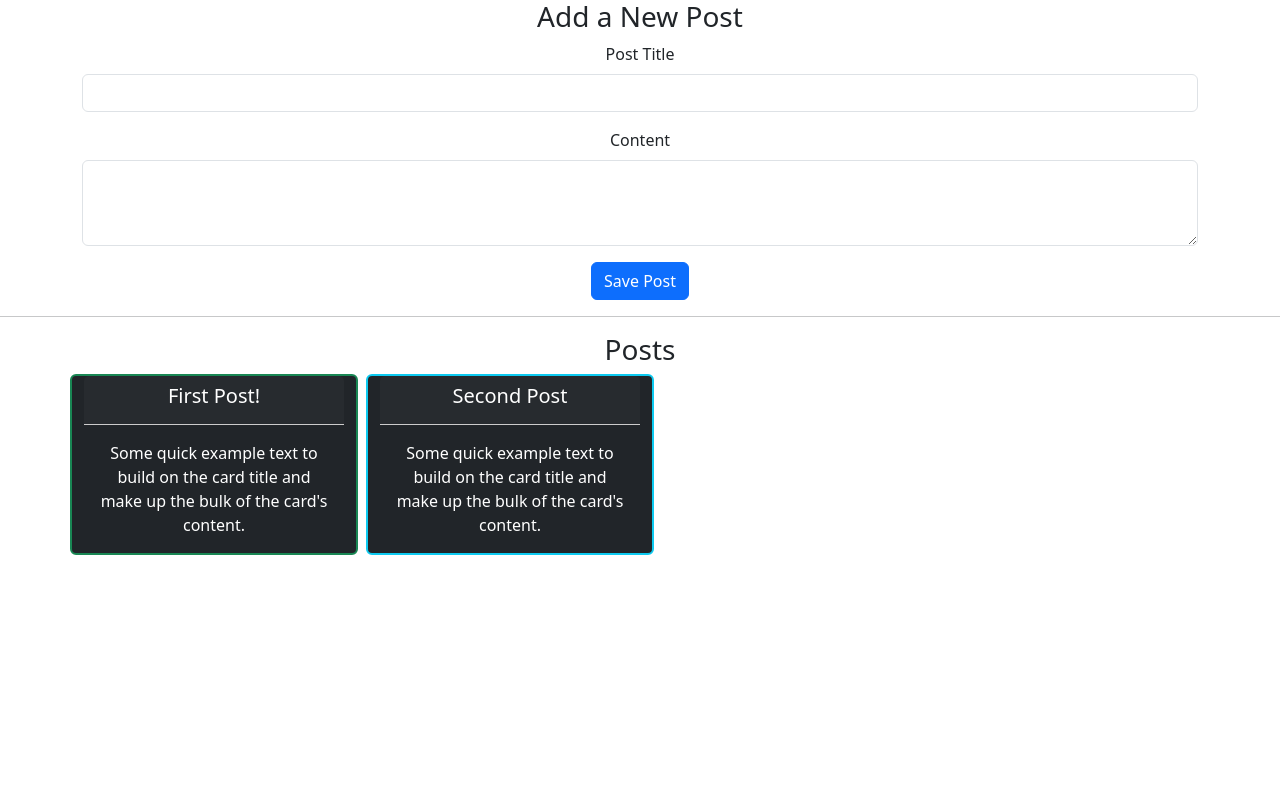
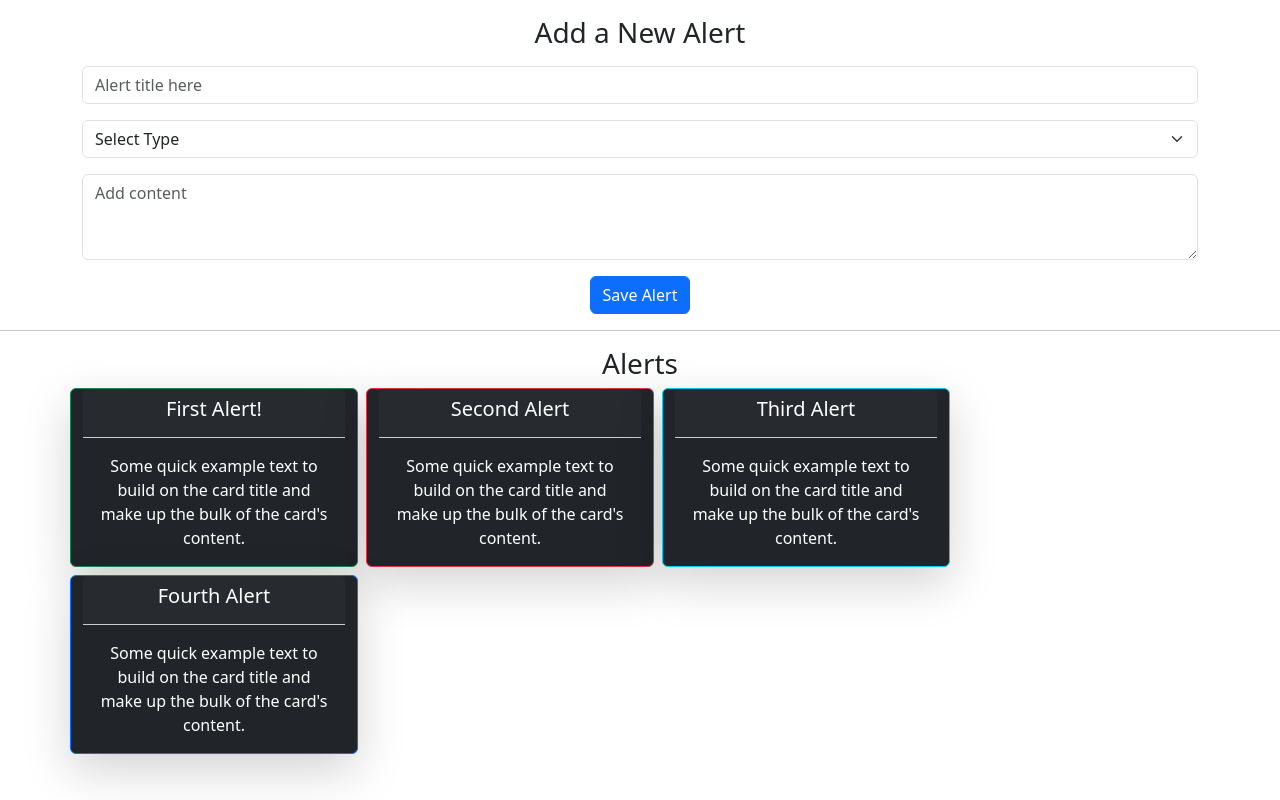
Before and after one commit to suo3/social-feed-redux, a React (Vite) app: page / in a window 1280 px wide. Built offline with nearby package versions, Linux system fonts and the light colour scheme.

Commit message:
add single alert page

```diff
--- a/src/App.tsx
+++ b/src/App.tsx
@@ -1,6 +1,6 @@
 import { BrowserRouter as Router, Route, Routes } from "react-router-dom"
-import { PostsList } from "./features/posts/PostsList"
-import { AddPostForm } from "./features/posts/AddPostForm"
+import { AlertsList } from "./features/alerts/AlertsList"
+import { AddAlertForm } from "./features/alerts/AddAlertForm"
 import "./App.css"
 
 const App = () => {
@@ -12,9 +12,9 @@ const App = () => {
             path="/"
             element={
               <>
-                <AddPostForm />
+                <AddAlertForm />
                 <hr />
-                <PostsList />
+                <AlertsList />
               </>
             }
           ></Route>
--- a/src/app/store.ts
+++ b/src/app/store.ts
@@ -1,10 +1,10 @@
 import { configureStore } from "@reduxjs/toolkit"
 import type { Action } from "@reduxjs/toolkit"
-import postsReducer from "../features/posts/postsSlice"
+import alertsReducer from "../features/alerts/alertsSlice"
 
 export const store = configureStore({
   reducer: {
-    posts: postsReducer,
+    alerts: alertsReducer,
   },
 })
 
--- /dev/null
+++ b/src/features/alerts/AddAlertForm.tsx
@@ -0,0 +1,80 @@
+import React from "react"
+import { Container, Row, Form, Button } from "react-bootstrap"
+import { nanoid } from "@reduxjs/toolkit"
+import { useAppDispatch } from "@/app/hooks"
+import { type Alert, alertAdded } from "./alertsSlice"
+
+interface AddAlertFormFields extends HTMLFormControlsCollection {
+  alertTitle: HTMLInputElement
+  alertContent: HTMLTextAreaElement
+  variant: HTMLSelectElement
+}
+
+interface AddAlertFormElements extends HTMLFormElement {
+  readonly elements: AddAlertFormFields
+}
+
+export const AddAlertForm = () => {
+  const dispatch = useAppDispatch()
+
+  const handleSubmit = (e: React.FormEvent<AddAlertFormElements>) => {
+    e.preventDefault()
+
+    const { elements } = e.currentTarget
+    const title = elements.alertTitle.value
+    const content = elements.alertContent.value
+    const variant = elements.variant.value
+
+    console.log("Values: ", { title, content })
+
+    const newAlert: Alert = {
+      id: nanoid(),
+      title,
+      content,
+      variant,
+    }
+    dispatch(alertAdded(newAlert))
+    e.currentTarget.reset()
+  }
+
+  return (
+    <Container>
+      <Row>
+        <h3 className="text-left my-3">Add a New Alert</h3>
+        <Form onSubmit={handleSubmit}>
+          <Form.Group className="mb-3 text-left">
+            <Form.Control type="text" placeholder="Alert title here" id="alertTitle" defaultValue="" required />
+          </Form.Group>
+          <Form.Group className="mb-3">
+            <Form.Select aria-label="Default select example" id="variant">
+              <option>Select Type</option>
+              <option value="primary">Primary</option>
+              <option value="secondary">Secondary</option>
+              <option value="success">Success</option>
+              <option value="danger">Danger</option>
+              <option value="warning">Warning</option>
+              <option value="info">Info</option>
+              <option value="light">Light</option>
+              <option value="dark">Dark</option>
+            </Form.Select>
+          </Form.Group>
+          <Form.Group className="mb-3">
+
+            <Form.Control
+              type="textarea"
+              as="textarea"
+              placeholder="Add content"
+              rows={3}
+              id="alertContent"
+              name="alertContent"
+              defaultValue=""
+              required
+            />
+          </Form.Group>
+
+          <Button type="submit">Save Alert</Button>
+        </Form>
+      </Row>
+    </Container>
+  )
+}
--- /dev/null
+++ b/src/features/alerts/AlertsList.tsx
@@ -0,0 +1,33 @@
+import { useAppSelector } from "@/app/hooks"
+import { Card, Container, Row } from "react-bootstrap"
+
+export const AlertsList = () => {
+  const alerts = useAppSelector(state => state.alerts)
+
+  const renderedAlerts = alerts.map(alert => (
+    <Card
+      bg={"dark"}
+      key={alert.variant}
+      border={alert.variant}
+      text={alert.variant.toLowerCase() === "light" ? "dark" : "white"}
+      style={{ width: "18rem", borderWidth: "1px" }}
+      className="mb-2 col-md-3 me-2 shadow-lg"
+    >
+      <Card.Header
+        style={{ borderBottom: "0.5px solid #ccc", backgroundColor: "#272b2f" }}
+      >
+        <Card.Title>{alert.title} </Card.Title>
+      </Card.Header>
+      <Card.Body>
+        <Card.Text>{alert.content.substring(0, 100)}</Card.Text>
+      </Card.Body>
+    </Card>
+  ))
+
+  return (
+    <Container className="alerts-list bg-body">
+      <h3>Alerts</h3>
+      <Row>{renderedAlerts}</Row>
+    </Container>
+  )
+}
--- /dev/null
+++ b/src/features/alerts/alertsSlice.ts
@@ -0,0 +1,53 @@
+import { createSlice, PayloadAction } from "@reduxjs/toolkit"
+
+export interface Alert {
+  id: string
+  title: string
+  content: string
+  variant: string
+}
+
+const initialState: Alert[] = [
+  {
+    id: "1",
+    title: "First Alert!",
+    content:
+      "Some quick example text to build on the card title and make up the bulk of the card's content.",
+    variant: "success",
+  },
+  {
+    id: "2",
+    title: "Second Alert",
+    content:
+      "Some quick example text to build on the card title and make up the bulk of the card's content.",
+    variant: "danger",
+  },
+  {
+    id: "3",
+    title: "Third Alert",
+    content:
+      "Some quick example text to build on the card title and make up the bulk of the card's content.",
+    variant: "info",
+  },
+  {
+    id: "4",
+    title: "Fourth Alert",
+    content:
+      "Some quick example text to build on the card title and make up the bulk of the card's content.",
+    variant: "primary",
+  },
+]
+
+const alertsSlice = createSlice({
+  name: "alerts",
+  initialState,
+  reducers: {
+    alertAdded(state, action: PayloadAction<Alert>) {
+      state.push(action.payload)
+    },
+  },
+})
+
+export const {alertAdded } = alertsSlice.actions
+
+export default alertsSlice.reducer
--- a/src/features/posts/AddPostForm.tsx
+++ /dev/null
@@ -1,53 +0,0 @@
-import React from "react"
-import { Container, Row, Form, Button } from "react-bootstrap"
-
-interface AddPostFormFields extends HTMLFormControlsCollection {
-  postTitle: HTMLInputElement
-  postContent: HTMLTextAreaElement
-}
-
-interface AddPostFormElements extends HTMLFormElement {
-  readonly elements: AddPostFormFields
-}
-
-export const AddPostForm = () => {
-  const handleSubmit = (e: React.FormEvent<AddPostFormElements>) => {
-    e.preventDefault()
-
-    const { elements } = e.currentTarget
-    const title = elements.postTitle.value
-    const content = elements.postContent.value
-
-    console.log("Values: ", { title, content })
-
-    e.currentTarget.reset()
-  }
-
-  return (
-    <Container>
-      <Row>
-        <h3>Add a New Post</h3>
-        <Form onSubmit={handleSubmit}>
-          <Form.Group className="mb-3 text-left">
-            <Form.Label htmlFor="postTitle">Post Title</Form.Label>
-            <Form.Control type="text" id="postTitle" defaultValue="" required />
-          </Form.Group>
-          <Form.Group className="mb-3">
-            <Form.Label>Content</Form.Label>
-            <Form.Control
-              type="textarea"
-              as="textarea"
-              rows={3}
-              id="postContent"
-              name="postContent"
-              defaultValue=""
-              required
-            />
-          </Form.Group>
-
-          <Button>Save Post</Button>
-        </Form>
-      </Row>
-    </Container>
-  )
-}
--- a/src/features/posts/PostsList.tsx
+++ /dev/null
@@ -1,33 +0,0 @@
-import { useAppSelector } from "@/app/hooks"
-import { Card, Container, Row } from "react-bootstrap"
-
-export const PostsList = () => {
-  const posts = useAppSelector(state => state.posts)
-
-  const renderedPosts = posts.map(post => (
-    <Card
-      bg="dark"
-      key={post.variant}
-      border={post.variant}
-      text={post.variant.toLowerCase() === "light" ? "dark" : "white"}
-      style={{ width: "18rem", borderWidth: "2px" }}
-      className="mb-2 col-md-3 me-2"
-    >
-      <Card.Header
-        style={{ borderBottom: "0.5px solid #ccc", backgroundColor: "#272b2f" }}
-      >
-        <Card.Title>{post.title} </Card.Title>
-      </Card.Header>
-      <Card.Body>
-        <Card.Text>{post.content.substring(0, 100)}</Card.Text>
-      </Card.Body>
-    </Card>
-  ))
-
-  return (
-    <Container className="posts-list">
-      <h3>Posts</h3>
-      <Row>{renderedPosts}</Row>
-    </Container>
-  )
-}
--- a/src/features/posts/postsSlice.ts
+++ /dev/null
@@ -1,34 +0,0 @@
-import { createSlice } from "@reduxjs/toolkit"
-
-export interface Post {
-  id: string
-  title: string
-  content: string
-  variant: string
-}
-
-const initialState: Post[] = [
-  {
-    id: "1",
-    title: "First Post!",
-    content:
-      "Some quick example text to build on the card title and make up the bulk of the card's content.",
-    variant: "success",
-  },
-  {
-    id: "2",
-    title: "Second Post",
-    content:
-      "Some quick example text to build on the card title and make up the bulk of the card's content.",
-    variant: "info",
-  },
-]
-
-const postsSlice = createSlice({
-  name: "posts",
-  initialState,
-  reducers: {},
-})
-
-// Export the generated reducer function
-export default postsSlice.reducer
```
Also changed, not shown: src/features/alerts/SingleAlertPage.tsx (added, +25 -0 lines).
